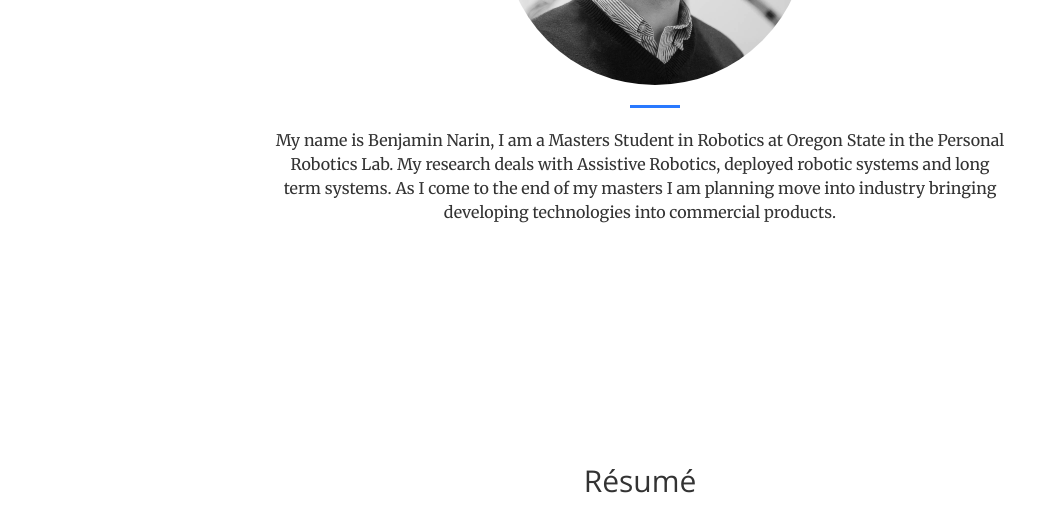
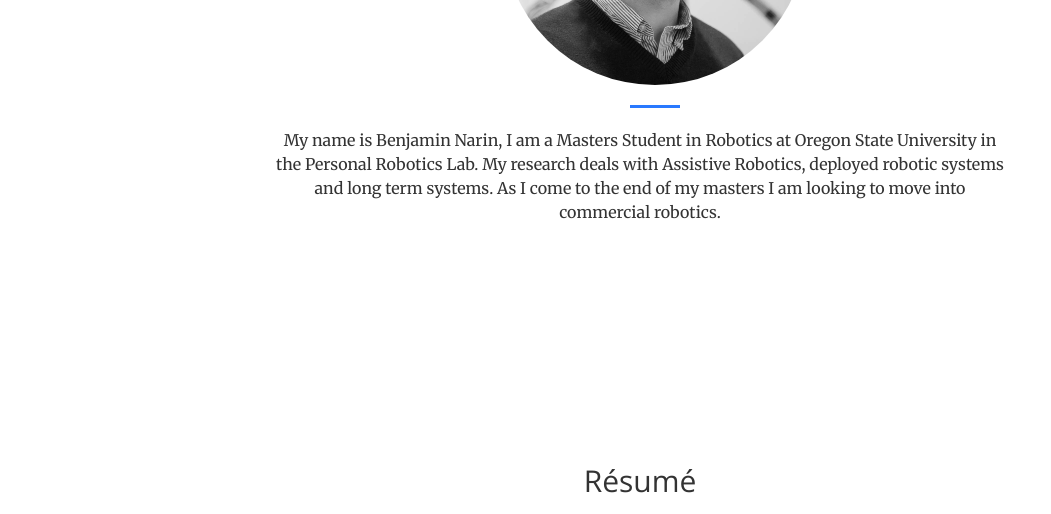
Before and after one commit to benjaminnarin/benjaminnarin.github.com, a website: page index.html in a window 1280 px wide. Shown: the part 5180-5694 px from the top of the page, without its empty margins (0-1051 px from the left). Drawn offline with nearby package versions, Linux system fonts and the light colour scheme.

Commit message:
Updated Readme
Updated Readme

```diff
--- a/index.html
+++ b/index.html
@@ -1473,11 +1473,10 @@
             <div class="col-lg-8 col-lg-offset-2 text-center">
                   <p>
                     My name is Benjamin Narin, I am a Masters Student in Robotics
-                    at Oregon State in the Personal Robotics Lab. My research
+                    at Oregon State University in the Personal Robotics Lab. My research
                     deals with Assistive Robotics, deployed robotic systems and
                     long term systems. As I come to the end of my masters I am
-                    planning move into industry bringing developing technologies into
-                    commercial products.
+                    looking to move into commercial robotics.
                   </p>
 
             </div>
```
